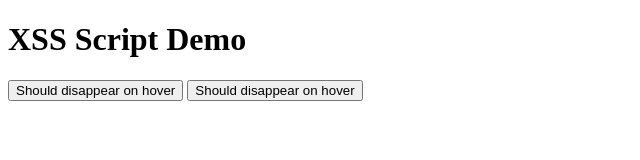
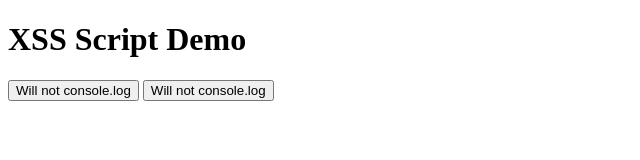
Before and after one commit to AppField/xss-injectable-script, a plain HTML site: page index.html in a window 1280 px wide. Shown: the whole page, without its empty margins (0-640 px from the left). Drawn offline with Linux system fonts and the light colour scheme.

Commit message:
New button text

```diff
--- a/index.html
+++ b/index.html
@@ -9,9 +9,9 @@
 <body>
     <h1>XSS Script Demo</h1>
 
-    <button onclick="console.log('BUTTON 1');">Should disappear on hover</button>
+    <button onclick="console.log('BUTTON 1');">Will not console.log</button>
 
-    <button onclick="console.log('BUTTON 2');">Should disappear on hover</button>
+    <button onclick="console.log('BUTTON 2');">Will not console.log</button>
 
     <script src="./script.js"></script>
 </body>
```
